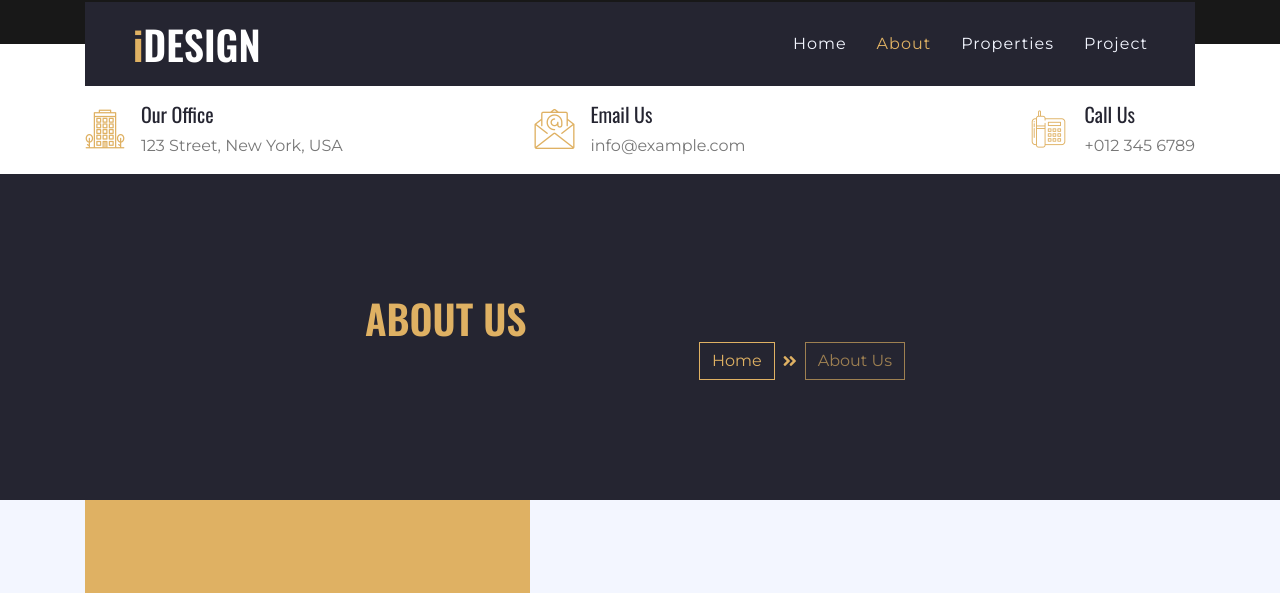
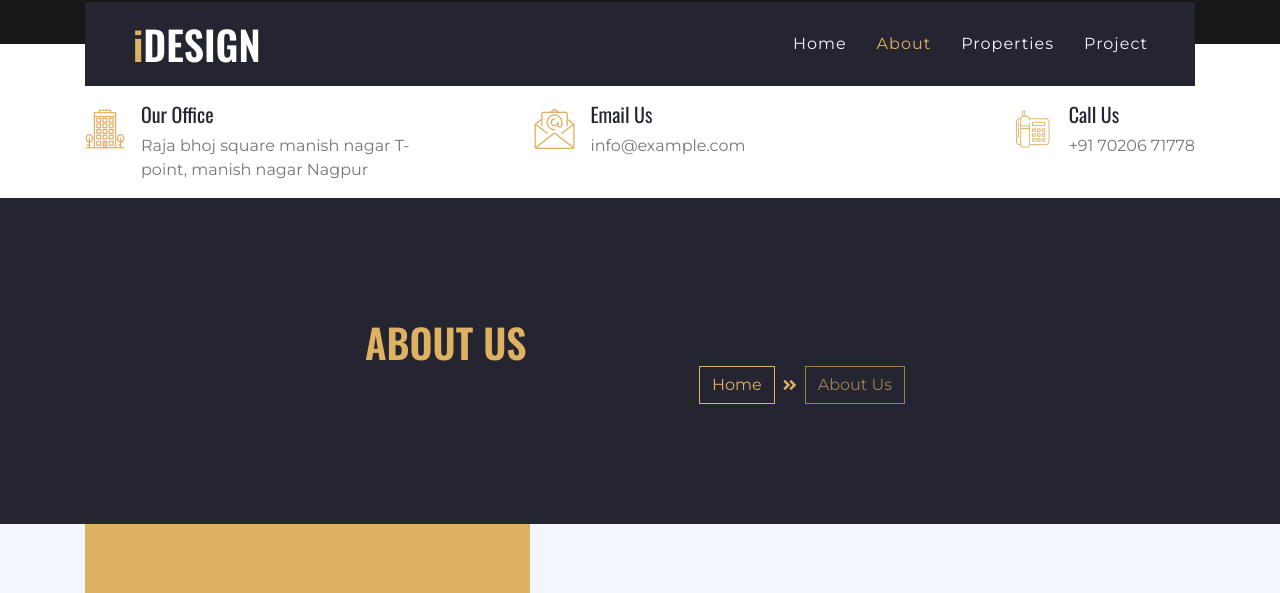
Before and after one commit to Sujesh-gathe/Shreesaiconstructions, a plain HTML site: page about.html in a window 1280 px wide. Shown: the part 142-735 px from the top of the page. Drawn offline with nearby package versions, Linux system fonts and the light colour scheme.

Commit message:
third commit

```diff
--- a/about.html
+++ b/about.html
@@ -99,7 +99,7 @@
                         <h1 class="flaticon-office font-weight-normal text-primary m-0 mr-3"></h1>
                         <div class="d-flex flex-column">
                             <h5>Our Office</h5>
-                            <p class="m-0">123 Street, New York, USA</p>
+                            <p class="m-0">Raja bhoj square manish nagar T-point, manish nagar Nagpur</p>
                         </div>
                     </div>
                 </div>
@@ -117,7 +117,7 @@
                         <h1 class="flaticon-telephone font-weight-normal text-primary m-0 mr-3"></h1>
                         <div class="d-flex flex-column">
                             <h5>Call Us</h5>
-                            <p class="m-0">+012 345 6789</p>
+                            <p class="m-0">+91 70206 71778</p>
                         </div>
                     </div>
                 </div>
```
Also changed, not shown: properties.html (+2 -2 lines).
